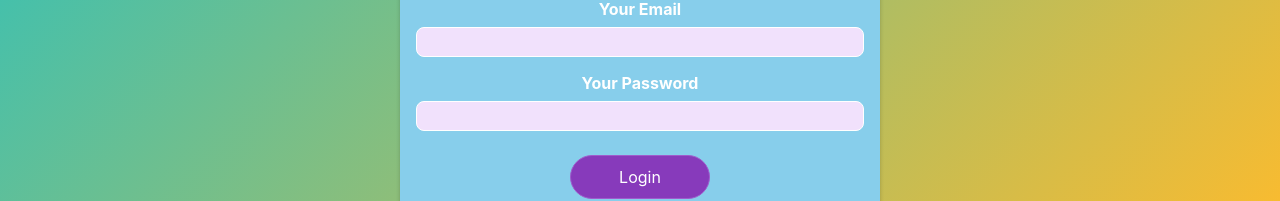
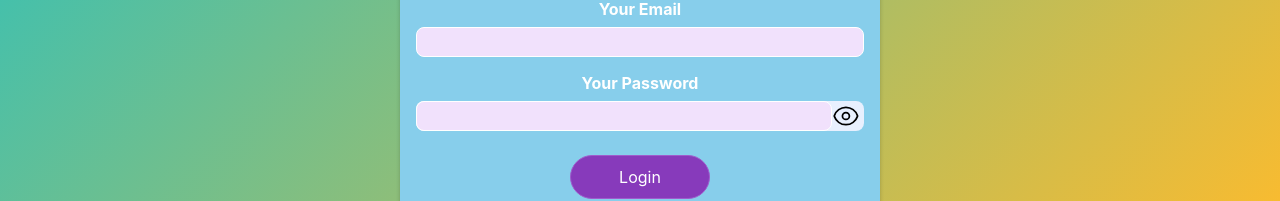
Before and after one commit to Ranjanlc/world-cup, a React (Create React App) app: page / in a window 1280 px wide. Shown: the part 298-499 px from the top of the page. Built offline with nearby package versions, Linux system fonts and the light colour scheme.

Commit message:
Added password visibility feature

```diff
--- /dev/null
+++ b/src/assets/eyeBtn.js
@@ -0,0 +1,44 @@
+export const EyeBtnOpen = ({ clickHandler }) => {
+  return (
+    <svg
+      xmlns="http://www.w3.org/2000/svg"
+      fill="none"
+      viewBox="0 0 24 24"
+      strokeWidth={1.5}
+      stroke="black"
+      className="w-6 h-6"
+      onClick={clickHandler}
+    >
+      <path
+        strokeLinecap="round"
+        strokeLinejoin="round"
+        d="M2.036 12.322a1.012 1.012 0 010-.639C3.423 7.51 7.36 4.5 12 4.5c4.638 0 8.573 3.007 9.963 7.178.07.207.07.431 0 .639C20.577 16.49 16.64 19.5 12 19.5c-4.638 0-8.573-3.007-9.963-7.178z"
+      />
+      <path
+        strokeLinecap="round"
+        strokeLinejoin="round"
+        d="M15 12a3 3 0 11-6 0 3 3 0 016 0z"
+      />
+    </svg>
+  );
+};
+
+export const EyeBtnClose = ({ clickHandler }) => {
+  return (
+    <svg
+      xmlns="http://www.w3.org/2000/svg"
+      fill="none"
+      viewBox="0 0 24 24"
+      strokeWidth={1.5}
+      stroke="black"
+      className="w-6 h-6"
+      onClick={clickHandler}
+    >
+      <path
+        strokeLinecap="round"
+        strokeLinejoin="round"
+        d="M3.98 8.223A10.477 10.477 0 001.934 12C3.226 16.338 7.244 19.5 12 19.5c.993 0 1.953-.138 2.863-.395M6.228 6.228A10.45 10.45 0 0112 4.5c4.756 0 8.773 3.162 10.065 7.498a10.523 10.523 0 01-4.293 5.774M6.228 6.228L3 3m3.228 3.228l3.65 3.65m7.894 7.894L21 21m-3.228-3.228l-3.65-3.65m0 0a3 3 0 10-4.243-4.243m4.242 4.242L9.88 9.88"
+      />
+    </svg>
+  );
+};
--- a/src/components/Login/Login.js
+++ b/src/components/Login/Login.js
@@ -9,6 +9,7 @@ import Error from '../../assets/error';
 import { auth } from '../../firebase-config';
 import { useNavigate } from 'react-router-dom';
 import FootballContext from '../../store/football-context';
+import { EyeBtnClose, EyeBtnOpen } from '../../assets/eyeBtn';
 const AuthForm = () => {
   // const history = useHistory();
   const nameInputRef = useRef();
@@ -19,6 +20,8 @@ const AuthForm = () => {
   const ctx = useContext(FootballContext);
   const [isLogin, setIsLogin] = useState(true);
   const [error, setError] = useState(null);
+  const [isFocused, setIsFocused] = useState(false);
+  const [showPassword, setShowPassword] = useState(false);
   const switchAuthModeHandler = () => {
     setIsLogin((prevState) => !prevState);
   };
@@ -81,13 +84,19 @@ const AuthForm = () => {
   const errorCloseHandler = () => {
     setError(null);
   };
+  const passwordChangeHandler = (showOrHide) => {
+    showOrHide === 'show' ? setIsFocused(true) : setIsFocused(false);
+  };
+  const eyeClickHandler = () => {
+    setShowPassword((prevState) => !prevState);
+  };
   return (
     <section className={classes.auth}>
       {error && (
         <Error errorMsg={error} errorCloseHandler={errorCloseHandler} />
       )}
       <h1>{isLogin ? 'Login' : 'Sign Up'}</h1>
-      <form onSubmit={submitHandler}>
+      <form onSubmit={submitHandler} className={classes.form}>
         {!isLogin && (
           <div className={classes.control}>
             <label htmlFor="name">Your Name</label>
@@ -98,14 +107,25 @@ const AuthForm = () => {
           <label htmlFor="email">Your Email</label>
           <input type="email" id="email" required ref={emailInputRef} />
         </div>
-        <div className={classes.control}>
+        <div className={classes['password-control']}>
           <label htmlFor="password">Your Password</label>
-          <input
-            type="password"
-            id="password"
-            required
-            ref={passwordInputRef}
-          />
+          <div
+            className={`${classes.password} ${isFocused ? classes.active : ''}`}
+          >
+            <input
+              type={showPassword ? 'text' : 'password'}
+              id="password"
+              required
+              ref={passwordInputRef}
+              onFocus={passwordChangeHandler.bind(null, 'show')}
+              onBlur={passwordChangeHandler.bind(null, 'hide')}
+            />
+            {showPassword ? (
+              <EyeBtnClose clickHandler={eyeClickHandler} />
+            ) : (
+              <EyeBtnOpen clickHandler={eyeClickHandler} />
+            )}
+          </div>
         </div>
         <div className={classes.actions}>
           <button>{isLogin ? 'Login' : 'Create Account'}</button>
--- a/src/components/Login/Login.module.css
+++ b/src/components/Login/Login.module.css
@@ -27,14 +27,14 @@ svg {
   margin-bottom: 1rem;
 }
 
-.control label {
+.form label {
   display: block;
   color: white;
   font-weight: bold;
   margin-bottom: 0.5rem;
 }
 
-.control input {
+.form input {
   font: inherit;
   background-color: #f1e1fc;
   color: #38015c;
@@ -44,7 +44,26 @@ svg {
   text-align: left;
   padding: 0.25rem;
 }
-.control input:focus {
+
+.password {
+  display: flex;
+  background-color: rgb(232, 240, 254);
+  border-radius: 0.5rem;
+}
+.password-control .active {
+  border: solid rgb(59, 35, 181) 1.5px;
+}
+.password-control svg {
+  cursor: pointer;
+  margin-right: 4px;
+}
+.password-control svg:hover {
+  background-color: rgba(169, 171, 174, 0.18);
+}
+.password-control input:focus {
+  outline: none;
+}
+.form .control input:focus {
   outline: solid rgb(59, 35, 181) 1.5px;
 }
 
```
